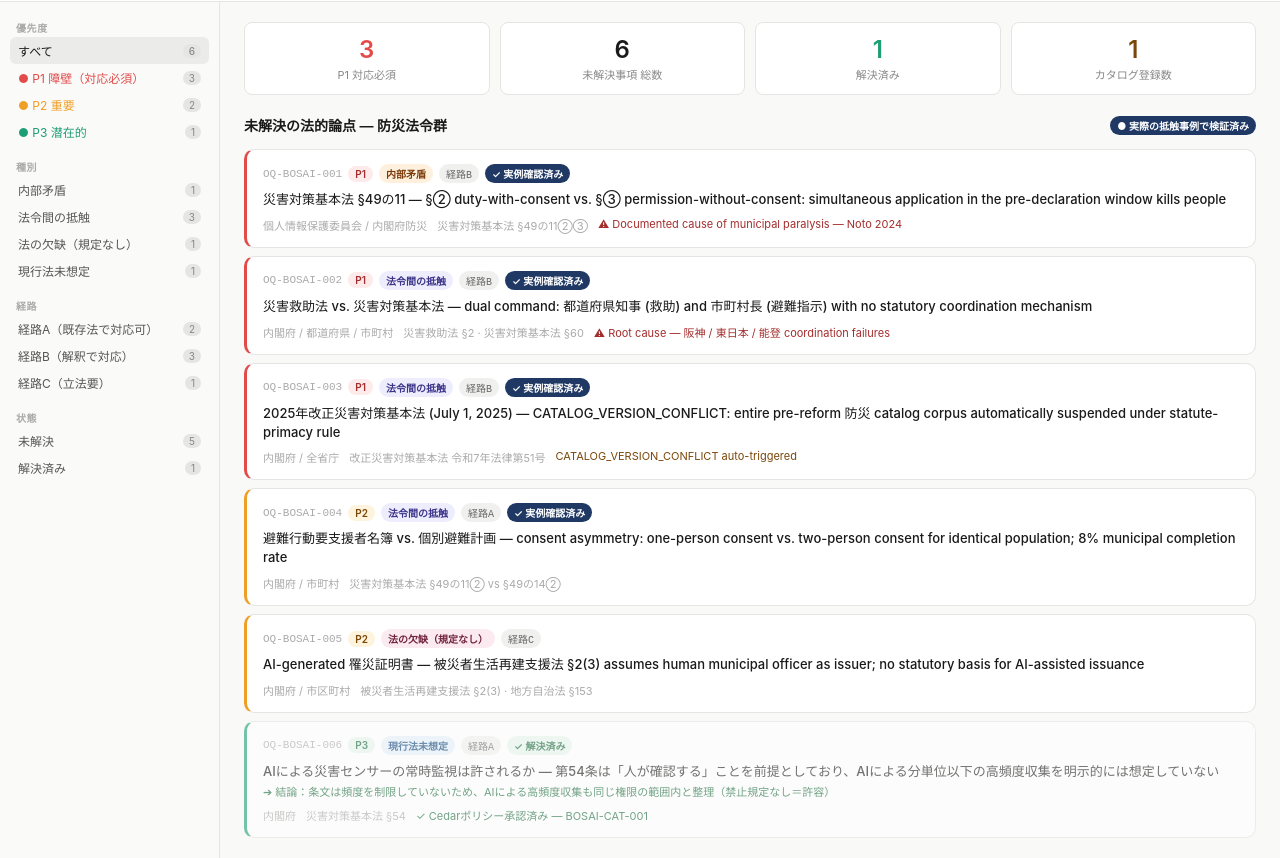
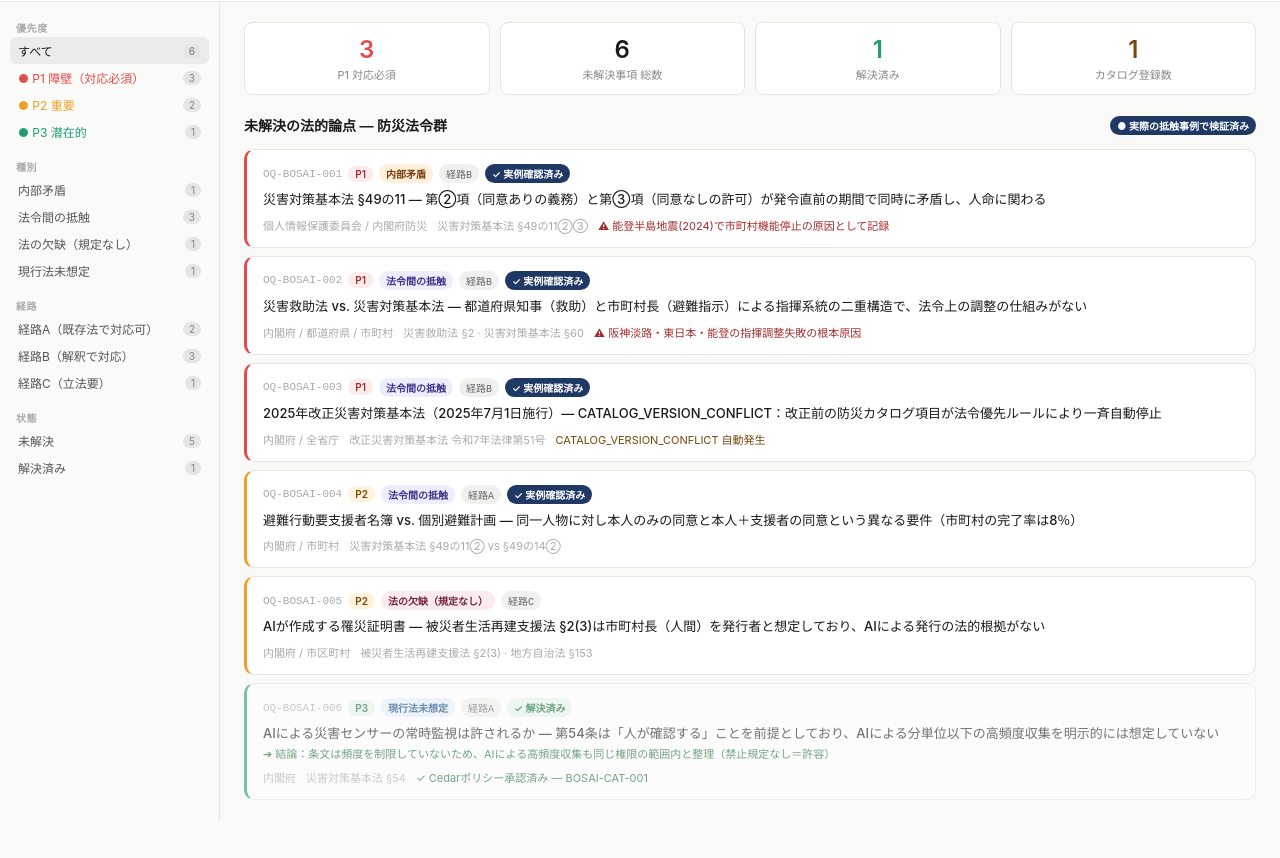
Before and after one commit to soosproject/soosproject-com, a plain HTML site: page clawed-code-bosai-v3.html in a window 1280 px wide. Shown: the part 59-917 px from the top of the page. After the commit the page ends 879 px from the top, so only its background shows below. Drawn offline with Linux system fonts and the light colour scheme.

Commit message:
C LAW v3 update

```diff
--- a/clawed-code-bosai-v3.html
+++ b/clawed-code-bosai-v3.html
@@ -165,27 +165,27 @@ body{font-family:-apple-system,BlinkMacSystemFont,'Segoe UI',sans-serif;backgrou
       <div class="oq-list" id="oq-list">
         <div class="oq-card p1" data-p="P1" data-t="internal contradiction" data-r="B" data-s="open" onclick="openWS(0)">
           <div class="oq-header"><span class="oq-id">OQ-BOSAI-001</span><span class="badge bp1">P1</span><span class="badge binternal">内部矛盾</span><span class="route-badge">経路B</span><span class="real-badge">✓ 実例確認済み</span></div>
-          <div class="oq-title">災害対策基本法 §49の11 — §② duty-with-consent vs. §③ permission-without-consent: simultaneous application in the pre-declaration window kills people</div>
-          <div class="oq-meta"><span class="oq-meta-item">個人情報保護委員会 / 内閣府防災</span><span class="oq-meta-item">災害対策基本法 §49の11②③</span><span class="oq-meta-item" style="color:#A32D2D">⚠ Documented cause of municipal paralysis — Noto 2024</span></div>
+          <div class="oq-title">災害対策基本法 §49の11 — 第②項（同意ありの義務）と第③項（同意なしの許可）が発令直前の期間で同時に矛盾し、人命に関わる</div>
+          <div class="oq-meta"><span class="oq-meta-item">個人情報保護委員会 / 内閣府防災</span><span class="oq-meta-item">災害対策基本法 §49の11②③</span><span class="oq-meta-item" style="color:#A32D2D">⚠ 能登半島地震(2024)で市町村機能停止の原因として記録</span></div>
         </div>
         <div class="oq-card p1" data-p="P1" data-t="cross-statute conflict" data-r="B" data-s="open" onclick="openWS(1)">
           <div class="oq-header"><span class="oq-id">OQ-BOSAI-002</span><span class="badge bp1">P1</span><span class="badge bconflict">法令間の抵触</span><span class="route-badge">経路B</span><span class="real-badge">✓ 実例確認済み</span></div>
-          <div class="oq-title">災害救助法 vs. 災害対策基本法 — dual command: 都道府県知事 (救助) and 市町村長 (避難指示) with no statutory coordination mechanism</div>
-          <div class="oq-meta"><span class="oq-meta-item">内閣府 / 都道府県 / 市町村</span><span class="oq-meta-item">災害救助法 §2 · 災害対策基本法 §60</span><span class="oq-meta-item" style="color:#A32D2D">⚠ Root cause — 阪神 / 東日本 / 能登 coordination failures</span></div>
+          <div class="oq-title">災害救助法 vs. 災害対策基本法 — 都道府県知事（救助）と市町村長（避難指示）による指揮系統の二重構造で、法令上の調整の仕組みがない</div>
+          <div class="oq-meta"><span class="oq-meta-item">内閣府 / 都道府県 / 市町村</span><span class="oq-meta-item">災害救助法 §2 · 災害対策基本法 §60</span><span class="oq-meta-item" style="color:#A32D2D">⚠ 阪神淡路・東日本・能登の指揮調整失敗の根本原因</span></div>
         </div>
         <div class="oq-card p1" data-p="P1" data-t="cross-statute conflict" data-r="B" data-s="open" onclick="openWS(2)">
           <div class="oq-header"><span class="oq-id">OQ-BOSAI-003</span><span class="badge bp1">P1</span><span class="badge bconflict">法令間の抵触</span><span class="route-badge">経路B</span><span class="real-badge">✓ 実例確認済み</span></div>
-          <div class="oq-title">2025年改正災害対策基本法 (July 1, 2025) — CATALOG_VERSION_CONFLICT: entire pre-reform 防災 catalog corpus automatically suspended under statute-primacy rule</div>
-          <div class="oq-meta"><span class="oq-meta-item">内閣府 / 全省庁</span><span class="oq-meta-item">改正災害対策基本法 令和7年法律第51号</span><span class="oq-meta-item" style="color:#7A470A">CATALOG_VERSION_CONFLICT auto-triggered</span></div>
+          <div class="oq-title">2025年改正災害対策基本法（2025年7月1日施行）— CATALOG_VERSION_CONFLICT：改正前の防災カタログ項目が法令優先ルールにより一斉自動停止</div>
+          <div class="oq-meta"><span class="oq-meta-item">内閣府 / 全省庁</span><span class="oq-meta-item">改正災害対策基本法 令和7年法律第51号</span><span class="oq-meta-item" style="color:#7A470A">CATALOG_VERSION_CONFLICT 自動発生</span></div>
         </div>
         <div class="oq-card p2" data-p="P2" data-t="cross-statute conflict" data-r="A" data-s="open" onclick="openWS(3)">
           <div class="oq-header"><span class="oq-id">OQ-BOSAI-004</span><span class="badge bp2">P2</span><span class="badge bconflict">法令間の抵触</span><span class="route-badge">経路A</span><span class="real-badge">✓ 実例確認済み</span></div>
-          <div class="oq-title">避難行動要支援者名簿 vs. 個別避難計画 — consent asymmetry: one-person consent vs. two-person consent for identical population; 8% municipal completion rate</div>
+          <div class="oq-title">避難行動要支援者名簿 vs. 個別避難計画 — 同一人物に対し本人のみの同意と本人＋支援者の同意という異なる要件（市町村の完了率は8％）</div>
           <div class="oq-meta"><span class="oq-meta-item">内閣府 / 市町村</span><span class="oq-meta-item">災害対策基本法 §49の11② vs §49の14②</span></div>
         </div>
         <div class="oq-card p2" data-p="P2" data-t="lacuna" data-r="C" data-s="open" onclick="openWS(4)">
           <div class="oq-header"><span class="oq-id">OQ-BOSAI-005</span><span class="badge bp2">P2</span><span class="badge blacuna">法の欠缺（規定なし）</span><span class="route-badge">経路C</span></div>
-          <div class="oq-title">AI-generated 罹災証明書 — 被災者生活再建支援法 §2(3) assumes human municipal officer as issuer; no statutory basis for AI-assisted issuance</div>
+          <div class="oq-title">AIが作成する罹災証明書 — 被災者生活再建支援法 §2(3)は市町村長（人間）を発行者と想定しており、AIによる発行の法的根拠がない</div>
           <div class="oq-meta"><span class="oq-meta-item">内閣府 / 市区町村</span><span class="oq-meta-item">被災者生活再建支援法 §2(3) · 地方自治法 §153</span></div>
         </div>
         <div class="oq-card p3 resolved" data-p="P3" data-t="anachronism" data-r="A" data-s="resolved" onclick="openWS(5)">
@@ -500,7 +500,7 @@ async function loadAI(idx){
       })
     });
     const d=await r.json();
-    const t=d.content?.find(b=>b.type==='text')?.text||'Analysis unavailable.';
+    const t=d.content?.find(b=>b.type==='text')?.text||'分析結果を取得できませんでした。';
     const box2=document.getElementById('ai-box');
     if(box2)box2.innerHTML=`<div style="font-size:13px;color:#1a1a1a;line-height:1.7">${t}</div>`;
   }catch(e){
```
